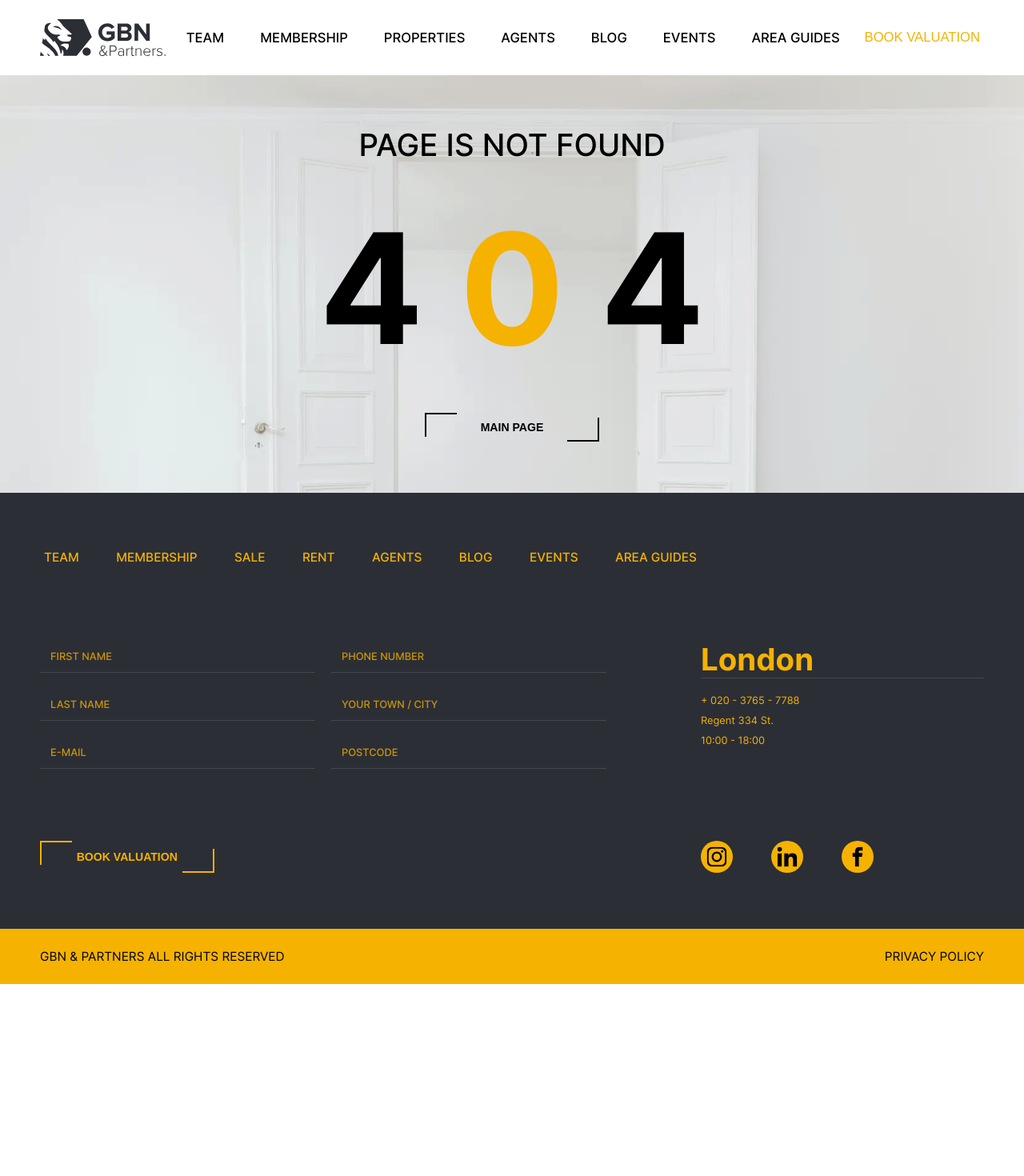
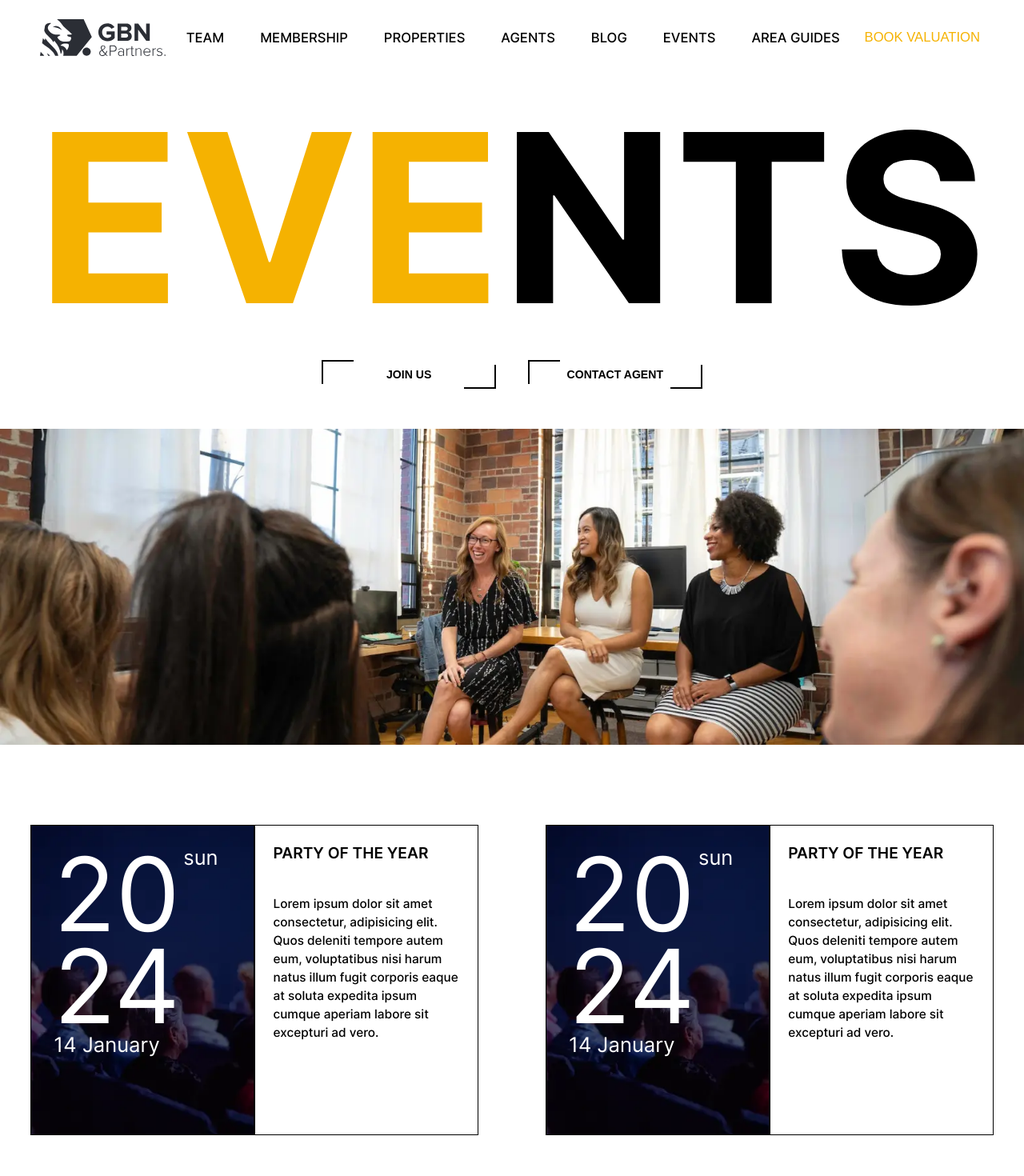
Before and after one commit to Ronddaa/realEstate, a React (Vite) app: page /events in a window 1280 px wide. Shown: the top 1470 px of the page at 80% size. Before the commit the page ends 1230 px from the top, so only its background shows below. Built offline with nearby package versions, Linux system fonts and the light colour scheme.

Commit message:
events page

```diff
--- a/src/components/App.jsx
+++ b/src/components/App.jsx
@@ -7,6 +7,7 @@ import Agents from './Agents';
 import Blog from './Blog';
 import { Error404 } from './Error404';
 import AreaGuides from './AreaGuides';
+import Events from './Events';
 
 export default function App() {
   return (
@@ -17,6 +18,7 @@ export default function App() {
         <Route path="/membership" element={<Membership />} />
         <Route path="/agents" element={<Agents />} />
         <Route path="/blog" element={<Blog />} />
+        <Route path="/events" element={<Events />} />
         <Route path="/areaguides" element={<AreaGuides />} />
         <Route path="*" element={<Error404 />} />
       </Routes>
--- /dev/null
+++ b/src/components/Events.css
@@ -0,0 +1,67 @@
+.titleEvents {
+  font-size: 23vw;
+  text-align: center;
+  text-transform: uppercase;
+}
+.titleEvents > span {
+  color: #f5b201;
+}
+.wrapperMainBtnEvents {
+  justify-content: center;
+}
+.eventsHeroIMG {
+  width: 100%;
+  margin-bottom: 100px;
+}
+.wrapperNextEvents {
+  display: flex;
+  gap: 7%;
+}
+.eventsCard {
+  display: flex;
+  justify-content: space-between;
+}
+.eventsCard > article {
+  max-width: 50%;
+  border: 1px solid #000;
+}
+.eventCardArticleIMG {
+  background-image: url(../assets/eventsIMG.webp);
+  background-position: center;
+  background-size: cover;
+  background-repeat: no-repeat;
+  padding: 5%;
+  color: #fff;
+}
+.titleEventCardDate {
+  font-size: 10vw;
+  max-width: 50%;
+  font-weight: 400;
+  line-height: 0.9;
+  position: relative;
+}
+.titleEventCardDate::after {
+  content: 'sun';
+  top: 0;
+  right: -85%;
+  font-size: 2vw;
+  position: absolute;
+}
+.textEventCard {
+  font-size: 2vw;
+}
+.eventCardArticle {
+  padding: 4%;
+}
+.titleEventCard {
+  font-size: 1.5vw;
+  font-weight: 600;
+  text-transform: uppercase;
+  margin-bottom: 40px;
+}
+.textEventCardInfo {
+  font-size: 1.2vw;
+  font-weight: 500;
+  line-height: 1.5;
+  margin-bottom: 40%;
+}
--- /dev/null
+++ b/src/components/Events.jsx
@@ -0,0 +1,49 @@
+import './Events.css'
+import eventsHeroIMG from '../assets/eventsHeroIMG.webp'
+import Header from './Header'
+import Footer from './Footer'
+
+export default function Events() {
+    return (
+        <>
+            <Header />
+
+            <section className='eventsHeroSection'>
+                <div className="container">
+                    <h1 className="titleEvents"><span>EVE</span>NTS</h1>
+                    <div className='wrapperMainBtn wrapperMainBtnEvents'>
+                        <button className='mainContactBtn mainContactBtnEvents' id='mainContactBtnJoinUs'>Join us</button>
+                        <button className='mainContactBtn mainContactBtnEvents'>Contact agent</button>
+                    </div>
+                </div>
+                <img src={eventsHeroIMG} alt="events" className="eventsHeroIMG" />
+                <div className="container">
+                    <ul className="wrapperNextEvents">
+                        <li className="eventsCard">
+                            <article className='eventCardArticleIMG'>
+                                <h2 className="titleEventCardDate">20 24</h2>
+                                <p className="textEventCard">14 January</p>
+                            </article>
+                            <article className='eventCardArticle'>
+                                <h2 className="titleEventCard">party of the year</h2>
+                                <p className="textEventCardInfo">Lorem ipsum dolor sit amet consectetur, adipisicing elit. Quos deleniti tempore autem eum, voluptatibus nisi harum natus illum fugit corporis eaque at soluta expedita ipsum cumque aperiam labore sit excepturi ad vero.</p>
+                            </article>
+                        </li>
+                        <li className="eventsCard">
+                            <article className='eventCardArticleIMG'>
+                                <h2 className="titleEventCardDate">20 24</h2>
+                                <p className="textEventCard">14 January</p>
+                            </article>
+                            <article className='eventCardArticle'>
+                                <h2 className="titleEventCard">party of the year</h2>
+                                <p className="textEventCardInfo">Lorem ipsum dolor sit amet consectetur, adipisicing elit. Quos deleniti tempore autem eum, voluptatibus nisi harum natus illum fugit corporis eaque at soluta expedita ipsum cumque aperiam labore sit excepturi ad vero.</p>
+                            </article>
+                        </li>
+                    </ul>
+                </div>
+            </section>
+
+            <Footer />
+        </>
+    )
+}
```
Also changed, not shown: src/assets/eventsHeroIMG.webp (added), src/assets/eventsIMG.webp (added).
